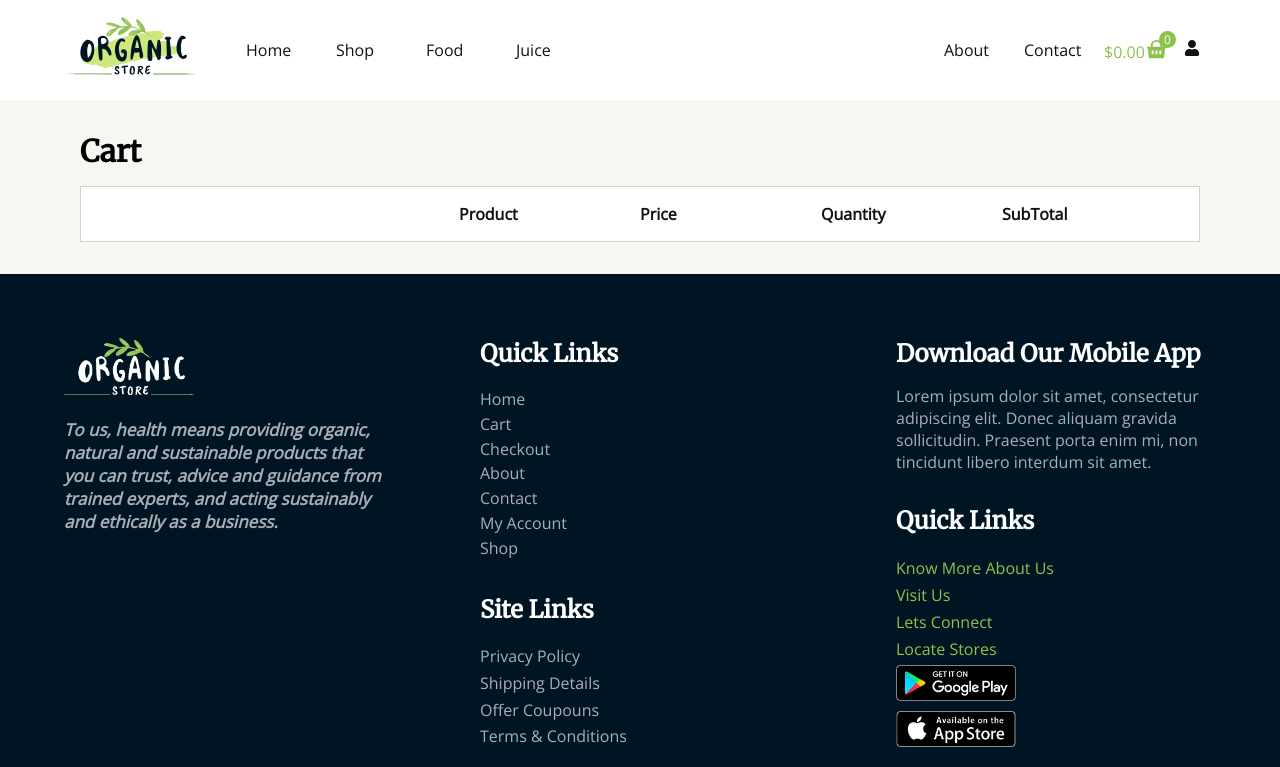
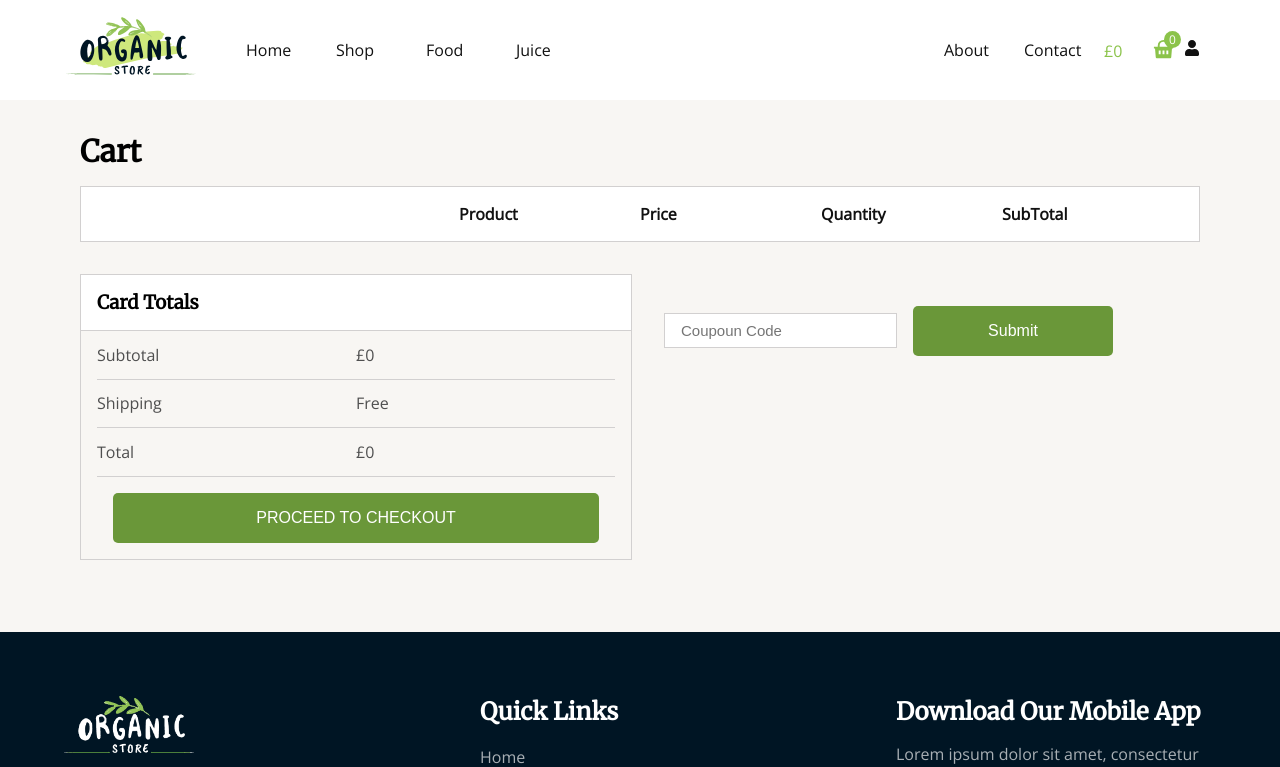
Before and after one commit to aayushlama4008/organic-food-store, a React (Vite) app: page /Cart in a window 1280 px wide. Shown: the top 767 px of the page. Built offline with nearby package versions, Linux system fonts and the light colour scheme.

Commit message:
Build: cart and media curies done

```diff
--- a/src/components/Navbar/Navbar.jsx
+++ b/src/components/Navbar/Navbar.jsx
@@ -7,12 +7,15 @@ import { RiShoppingBasketFill } from "react-icons/ri";
 import { FaUser } from "react-icons/fa";
 
 import icons from "../../constants/icons";
-import { useState } from "react";
+import { useContext, useState } from "react";
 
 import { motion } from "framer-motion";
+import { ShopContext } from "../../context/ShopContext";
 
 const Navbar = () => {
   const [toggle, setToggle] = useState(false);
+
+  const { getTotalAmount, getTotalItem } = useContext(ShopContext);
   return (
     <nav className="app__navbar">
       <div className="app__navbar-logo grid-center">
@@ -29,10 +32,12 @@ const Navbar = () => {
       <div className="app__navbar-details">
         <NavLink to={"/About"}>About</NavLink>
         <NavLink to={"/Contact"}>Contact</NavLink>
-        <NavLink to={"/Cart"} className={"cart"}>
-          $0.00
-          <RiShoppingBasketFill size={23} />
-          <div className="nav-cart-count grid-center">0</div>
+        <NavLink to={"/Cart"} className="cart">
+          <p>£{getTotalAmount()}</p>
+          <span className="basket">
+            <RiShoppingBasketFill size={23} />
+            <div className="nav-cart-count grid-center">{getTotalItem()}</div>
+          </span>
         </NavLink>
         <NavLink to={"/LogInSignUp"}>
           <FaUser />
@@ -40,6 +45,19 @@ const Navbar = () => {
       </div>
 
       <div className="app__navbar-hamburger grid-center">
+        <div className="small-basket">
+          <NavLink
+            to={"/Cart"}
+            className="small-cart"
+            onClick={() => setToggle(false)}
+          >
+            <p>£{getTotalAmount()}</p>
+            <span className="basket">
+              <RiShoppingBasketFill size={23} />
+              <div className="nav-cart-count grid-center">{getTotalItem()}</div>
+            </span>
+          </NavLink>
+        </div>
         <icons.hamBurger
           size={30}
           onClick={() => setToggle(true)}
@@ -69,18 +87,7 @@ const Navbar = () => {
             <NavLink to={"/Contact"} onClick={() => setToggle(false)}>
               Contact
             </NavLink>
-            <NavLink
-              to={"/Cart"}
-              className={"cart"}
-              onClick={() => setToggle(false)}
-            >
-              $0.00
-              <RiShoppingBasketFill
-                size={23}
-                onClick={() => setToggle(false)}
-              />
-              <div className="nav-cart-count grid-center">0</div>
-            </NavLink>
+
             <NavLink to={"/LogInSignUp"} onClick={() => setToggle(false)}>
               <FaUser />
             </NavLink>
--- a/src/components/Navbar/Navbar.scss
+++ b/src/components/Navbar/Navbar.scss
@@ -1,70 +1,66 @@
-.app__navbar{
+.app__navbar {
   height: 100px;
   padding: 1rem;
 
   display: grid;
-    grid-template-columns: 230px minmax(450px,1fr) 200px ;
+  grid-template-columns: 230px minmax(450px, 1fr) 200px;
 
-    @media screen and (max-width:900px) {
+  @media screen and (max-width: 900px) {
     display: grid;
-        grid-template-columns: 230px  1fr;
+    grid-template-columns: 230px 1fr;
   }
-
 }
-.app__navbar-items{
+.app__navbar-items {
   display: grid;
-    grid-template-columns: repeat(4,90px);
+  grid-template-columns: repeat(4, 90px);
   justify-content: start;
   align-items: center;
 
-    @media screen and (max-width:900px) {
+  @media screen and (max-width: 900px) {
     display: none;
   }
 }
-.app__navbar-details{
+.app__navbar-details {
   display: grid;
-    grid-template-columns: repeat(4,80px);
+  grid-template-columns: repeat(4, 80px);
   justify-content: end;
   align-items: center;
 
-
-    @media screen and (max-width:900px) {
+  @media screen and (max-width: 900px) {
     display: none;
   }
 }
-.app__navbar-items{
-    a{
+.app__navbar-items {
+  a {
     color: var(--black-color);
     text-decoration: none;
     font-family: var(--font-link);
 
-        &:hover{
+    &:hover {
       color: var(--primary-color);
       transition: 0.5s;
     }
   }
-    a.active{
+  a.active {
     color: var(--primary-color);
   }
 }
-.app__navbar-details{
-    a{
+.app__navbar-details {
+  a {
     color: var(--black-color);
     text-decoration: none;
     font-family: var(--font-link);
 
-        &:hover{
+    &:hover {
       color: var(--primary-color);
       transition: 0.5s;
     }
   }
-    a.active{
+  a.active {
     color: var(--primary-color);
-
   }
-
 }
-.nav-cart-count{
+.nav-cart-count {
   height: 17px;
   width: 17px;
   border-radius: 50%;
@@ -73,34 +69,46 @@
   background-color: var(--primary-color);
   position: relative;
   bottom: 32px;
-    left: 55px;
+  left: 12px;
 }
-.cart{
+.cart {
   padding-top: 15px;
   color: var(--primary-color);
+  display: grid;
+  grid-template-columns: 48px 1fr;
+  p {
+    width: 100px;
+    padding-top: 5px;
+    font-weight: 550;
+  }
 
-    svg{
+  svg {
     position: relative;
     top: 3px;
     color: var(--primary-color);
   }
 }
-.hamburger{
+.hamburger {
   display: grid;
   justify-self: right;
 }
-.app__navbar-hamburger{
+.app__navbar-hamburger {
   color: var(--primary-color);
+  display: grid;
+  grid-template-columns:1fr 60px;
 
-    @media screen and (min-width:900px) {
+  @media screen and (min-width: 900px) {
     display: none;
   }
 
+
 }
-.app__navbar-hamburger-open{
+.app__navbar-hamburger-open {
   background-color: var(--white-color);
+  background-image: url("../../assets/");
+  display: grid;
+  grid-template-rows: repeat(7, 80px);
 
-    display: grid;
   gap: 10px;
   position: fixed;
   top: 0;
@@ -108,16 +116,46 @@
   right: 0;
   z-index: 5;
 
-    padding: 1rem  2rem;
+  padding: 5rem 4rem;
   width: 80%;
   height: 100vh;
 
+  background-image: url(../../assets/background-leaf.png);
+  background-position-x: right;
+  background-position-y: bottom;
+  background-size: 200px;
+  background-repeat: no-repeat;
 
-    a{
+  a {
     text-decoration: none;
-        color: var(--black-color);
-        font-weight: 400px;
-
+    color: var(--primary-color);
+    font-weight: 500;
+    font-size: 26px;
+    margin-top: 1rem;
+    border-bottom: 1px solid var(--border-color);
+  }
 }
 
+.small-basket{
+  display: grid;
+  justify-self: end;
 }
+.small-cart{
+  padding-top: 15px;
+  color: var(--primary-color);
+  display: grid;
+  grid-template-columns: 48px 1fr;
+  text-decoration: none;
+  p {
+    width: 100px;
+    padding-top: 5px;
+    font-weight: 550;
+    color: var(--black-color);
+  }
+
+  svg {
+    position: relative;
+    top: 3px;
+    color: var(--primary-color);
+  }
+}
--- a/src/components/ProductDisplay/ProductDisplay.jsx
+++ b/src/components/ProductDisplay/ProductDisplay.jsx
@@ -23,7 +23,6 @@ function ProductDisplay(props) {
           numquam eius modi tempora incidunt lores ta porro ame.
         </p>
         <div className="product--quantity">
-          <input type="number" name="number" id="number" />
           <button onClick={() => addToCart(product.id)}>Add To Cart</button>
         </div>
         <hr color="#d2d0d0" />
--- a/src/context/ShopContext.jsx
+++ b/src/context/ShopContext.jsx
@@ -5,12 +5,10 @@ export const ShopContext = createContext(null);
 const getDefualtCart = () => {
   let cart = {};
   for (let i = 0; i < allProducts.allProducts.length; i++) {
-    cart[i]= 0;
+    cart[i] = 0;
   }
-  console.log(cart);
 
   return cart;
-
 };
 const ShopContextProvider = (props) => {
   const [cart, setCart] = useState(getDefualtCart());
@@ -23,8 +21,37 @@ const ShopContextProvider = (props) => {
     setCart((prev) => ({ ...prev, [productId]: prev[productId] - 1 }));
   };
 
-  const contextValue = { allProducts, cart, addToCart, removeFromCart };
-  console.log(cart);
+  const getTotalAmount = () => {
+    let totalAmount = 0;
+
+    for (const item in cart) {
+      if (cart[item] > 0) {
+        let itemInfo = allProducts.allProducts.find(
+          (product) => product.id === Number(item)
+        );
+        totalAmount += itemInfo.price * cart[item];
+      }
+    }
+    return totalAmount;
+  };
+  const getTotalItem = () => {
+    let totalItems = 0;
+    for (const item in cart) {
+      if (cart[item] > 0) {
+        totalItems += cart[item];
+      }
+    }
+    return totalItems;
+  };
+
+  const contextValue = {
+    allProducts,
+    cart,
+    addToCart,
+    removeFromCart,
+    getTotalAmount,
+    getTotalItem,
+  };
 
   return (
     <ShopContext.Provider value={contextValue}>
--- a/src/pages/Cart/Cart.jsx
+++ b/src/pages/Cart/Cart.jsx
@@ -4,11 +4,8 @@ import Icon from "../../constants/icons";
 import "./cart.scss";
 import { Link } from "react-router-dom";
 const Cart = () => {
-  const { addToCart, removeFromCart, cart, allProducts } =
+  const { addToCart, removeFromCart, cart, allProducts, getTotalAmount } =
     useContext(ShopContext);
-  console.log(cart);
-  console.log(allProducts.allProducts);
-
   return (
     <div className="cart-main">
       <h1>Cart</h1>
@@ -21,13 +18,11 @@ const Cart = () => {
         <p>SubTotal</p>
       </div>
       <div className="cart--main-items">
-        {allProducts.allProducts.map((product) => {
+        {allProducts.allProducts.map((product,i) => {
           const quantity = cart[product.id];
-          console.log('---',quantity)
           if (quantity > 0) {
             return (
-              <>
-                <div className="cart--main-item">
+                <div className="cart--main-item" key={i}>
                   <Icon.remove
                     size={26}
                     onClick={() => removeFromCart(product.id)}
@@ -41,10 +36,33 @@ const Cart = () => {
                   <p>{cart[product.id]}</p>
                   <p>£{product.price * quantity}</p>
                 </div>
-              </>
             );
           } else null;
         })}
+      </div>
+      <div className="cart--total">
+        <div className="total-checkout">
+          <h3>Card Totals</h3>
+          <div className="cart-subtotal">
+            <p>Subtotal</p>
+            <p>£{getTotalAmount()}</p>
+          </div>
+          <div className="cart-subtotal">
+            <p>Shipping</p>
+            <p>Free</p>
+          </div>
+          <div className="cart-subtotal">
+            <p>Total</p>
+            <p>£{getTotalAmount()}</p>
+          </div>
+          <button>PROCEED TO CHECKOUT</button>
+        </div>
+        <div className="coupoun">
+          <span>
+            <input type="text" name="promo" id="" placeholder="Coupoun Code" />
+            <button>Submit</button>
+          </span>
+        </div>
       </div>
     </div>
   );
--- a/src/pages/Cart/cart.scss
+++ b/src/pages/Cart/cart.scss
@@ -1,55 +1,178 @@
-.cart-main{
-    padding: 2rem 5rem ;
+.cart-main {
+  padding: 2rem 5rem;
   background-color: var(--background-color);
 
-    h1{
+  h1 {
     font-size: 30px;
     font-family: var(--font-title);
   }
+  @media screen and (max-width: 1000px) {
+    display: grid;
+
+    h1 {
+      display: grid;
+      justify-content: center;
     }
-.cart--format{
+  }
+  @media screen and (min-width: 1450px) {
+    padding: 0 20rem;
+  }
+  @media screen and (max-width:500px) {
+    margin:  0;
+    padding:2rem  1rem ;
+    gap: 3rem;
+  }
+}
+.cart--format {
   display: grid;
-    grid-template-columns: repeat(auto-fit,minmax(100px,1fr));
+  grid-template-columns: repeat(6, minmax(100px, 1fr));
   background-color: var(--white-color);
   padding: 1rem;
   margin-top: 1rem;
   color: var(--black-color);
   font-weight: 600;
   border: 1px solid var(--border-color);
+
+  @media screen and (max-width: 1000px) {
+    display: none;
   }
-.cart--main-items{
+}
+.cart--main-items {
   display: grid;
-
 }
 
-.cart--main-item{
-    display: grid;
-    grid-template-columns: repeat(auto-fit,minmax(120px,1fr));
+.cart--main-item {
+  gap: 10px;
   color: var(--text-color);
   border: 1px solid var(--border-color);
   border-top: none;
   min-height: 80px;
   align-items: center;
 
-    img{
+  @media screen and (max-width: 1000px) {
+    display: grid;
+    grid-template-rows: repeat(6, 50px);
+    align-items: center;
+    justify-content: center;
+    min-width: 300px;
+    border: none;
+
+    img {
+      width: 100px;
+      height: auto;
+    }
+    svg {
+      position: relative;
+      left: 180px;
+      color: rgb(156, 154, 154);
+      &:hover {
+        color: var(--text-color);
+      }
+    }
+  }
+  @media screen and (min-width: 1000px) {
+    display: grid;
+    grid-template-columns: repeat(6, minmax(120px, 1fr));
+
+    img {
       width: 50px;
       height: auto;
     }
-    svg{
+    svg {
       position: relative;
       left: 70px;
       color: rgb(156, 154, 154);
-        &:hover{
+      &:hover {
         color: var(--text-color);
       }
     }
-    a{
+  }
+
+  a {
     text-decoration: none;
     color: var(--primary-color);
     font-weight: 550;
 
-        &:hover{
+    &:hover {
       color: #98de4e;
     }
   }
 }
+.cart--total {
+  display: grid;
+  grid-template-columns: repeat(auto-fit, minmax(350px, 1fr));
+  margin: 2rem 0;
+  gap: 1rem;
+
+  @media screen and (max-width:500px) {
+    margin-bottom: 3rem;
+    min-width: 300px;
+  }
+}
+.total-checkout {
+  display: grid;
+  margin-bottom: 0.5rem;
+  border: 1px solid var(--border-color);
+
+  h3 {
+    background-color: var(--white-color);
+    font-family: var(--font-title);
+    padding: 1rem;
+    border-bottom: 1px solid var(--border-color);
+  }
+  button {
+    margin: 1rem 2rem;
+    height: 50px;
+    border: none;
+    border-radius: 5px;
+    background-color: #6a9739;
+    cursor: pointer;
+    color: var(--white-color);
+    outline: none;
+    font-size: 16px;
+    font-weight: 500;
+    &:hover {
+      background-color: var(--primary-color);
+      transition: 0.3s;
+    }
+  }
+}
+.cart-subtotal {
+  display: grid;
+  grid-template-columns: 1fr 1fr;
+  padding: 0.8rem 0;
+  margin: 0 1rem;
+  border-bottom: 1px solid var(--border-color);
+  color: var(--text-color);
+}
+.coupoun {
+  padding: 1rem;
+  display: grid;
+  grid-template-rows: 30px 1fr;
+
+  input {
+    height: 35px;
+    outline: none;
+    border: 1px solid var(--border-color);
+    padding: 0.5rem 1rem;
+    font-size:15px ;
+  }
+  button{
+    height: 50px;
+    width: 200px;
+    margin: 1rem;
+    border: none;
+    border-radius: 5px;
+    background-color: #6a9739;
+    cursor: pointer;
+    color: var(--white-color);
+    outline: none;
+    font-size: 16px;
+    font-weight: 500;
+    &:hover {
+      background-color: var(--primary-color);
+      transition: 0.3s;
+    }
+  }
+
+}
```
Lines whose indentation alone changed are shown as unchanged.
